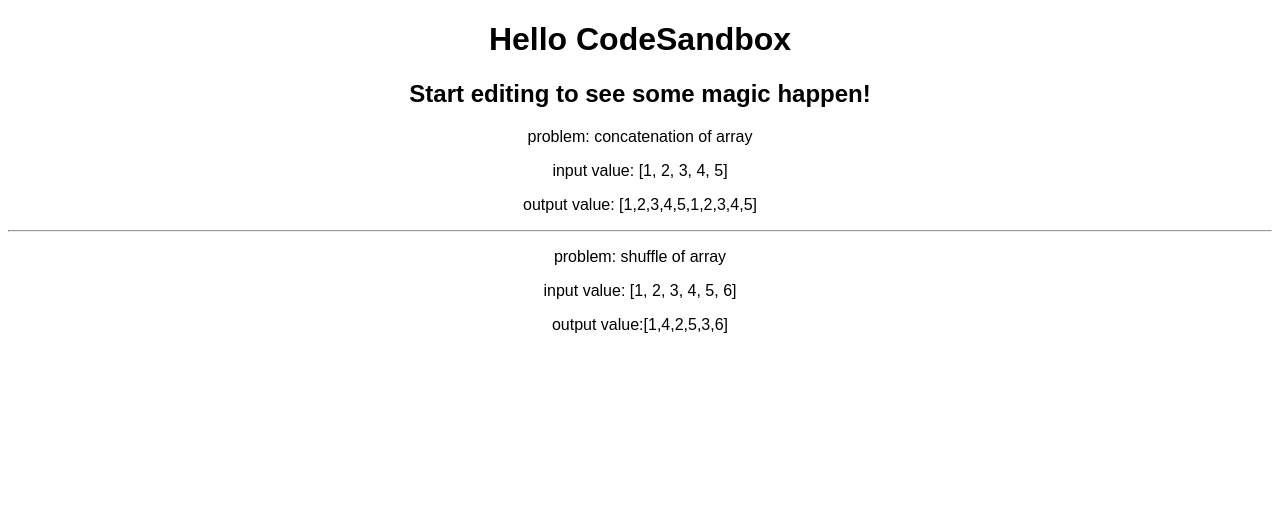
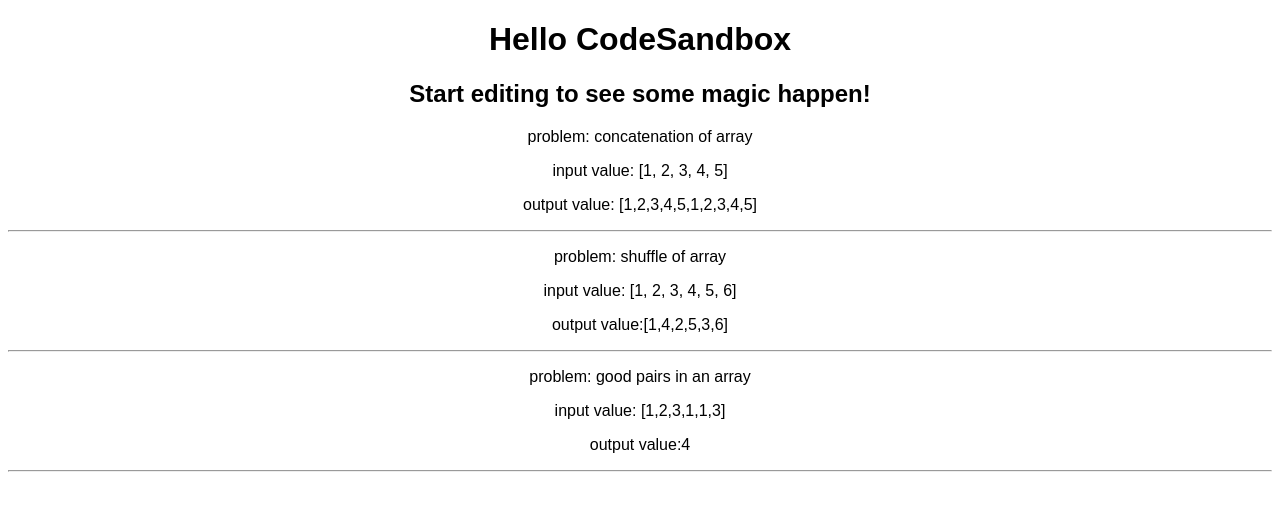
Before and after one commit to ebala96/problem_solving, a React (Create React App) app: page / in a window 1280 px wide. Shown: the top 510 px of the page. Built offline with nearby package versions, Linux system fonts and the light colour scheme.

Commit message:
Update 2 files

```diff
--- a/src/App.js
+++ b/src/App.js
@@ -1,6 +1,7 @@
 import "./styles.css";
 import concatArray from "./problems/concat_of_array";
 import shuffleArray from "./problems/shuffle_array";
+import goodPairs from "./problems/good_pairs";
 
 export default function App() {
   return (
@@ -18,6 +19,13 @@
         <p>input value: [1, 2, 3, 4, 5, 6] </p>
         <p>output value:{JSON.stringify(shuffleArray([1, 2, 3, 4, 5, 6]))}</p>
       </div>
+      <hr></hr>
+      <div>
+        <p>problem: good pairs in an array</p>
+        <p>input value: [1,2,3,1,1,3] </p>
+        <p>output value:{JSON.stringify(goodPairs([1, 2, 3, 1, 1, 3]))}</p>
+      </div>
+      <hr></hr>
     </div>
   );
 }
--- /dev/null
+++ b/src/problems/good_pairs.js
@@ -0,0 +1,19 @@
+// Number of Good Pairs
+// Given an array of integers nums, return the number of
+// good pairs.
+// A pair (i, j) is called good if nums[i] == nums[j] and i < j.
+
+var goodPairs = (arr) => {
+  let arrLen = arr.length;
+  let goodPairs = 0;
+  for (var i = 0; i < arrLen; i++) {
+    for(var j = i+1; j < arrLen; j++){
+        if(arr[i] == arr[j] && i < j){
+            goodPairs++
+        }
+    }
+  }
+  return goodPairs;
+};
+
+export default goodPairs;
```
